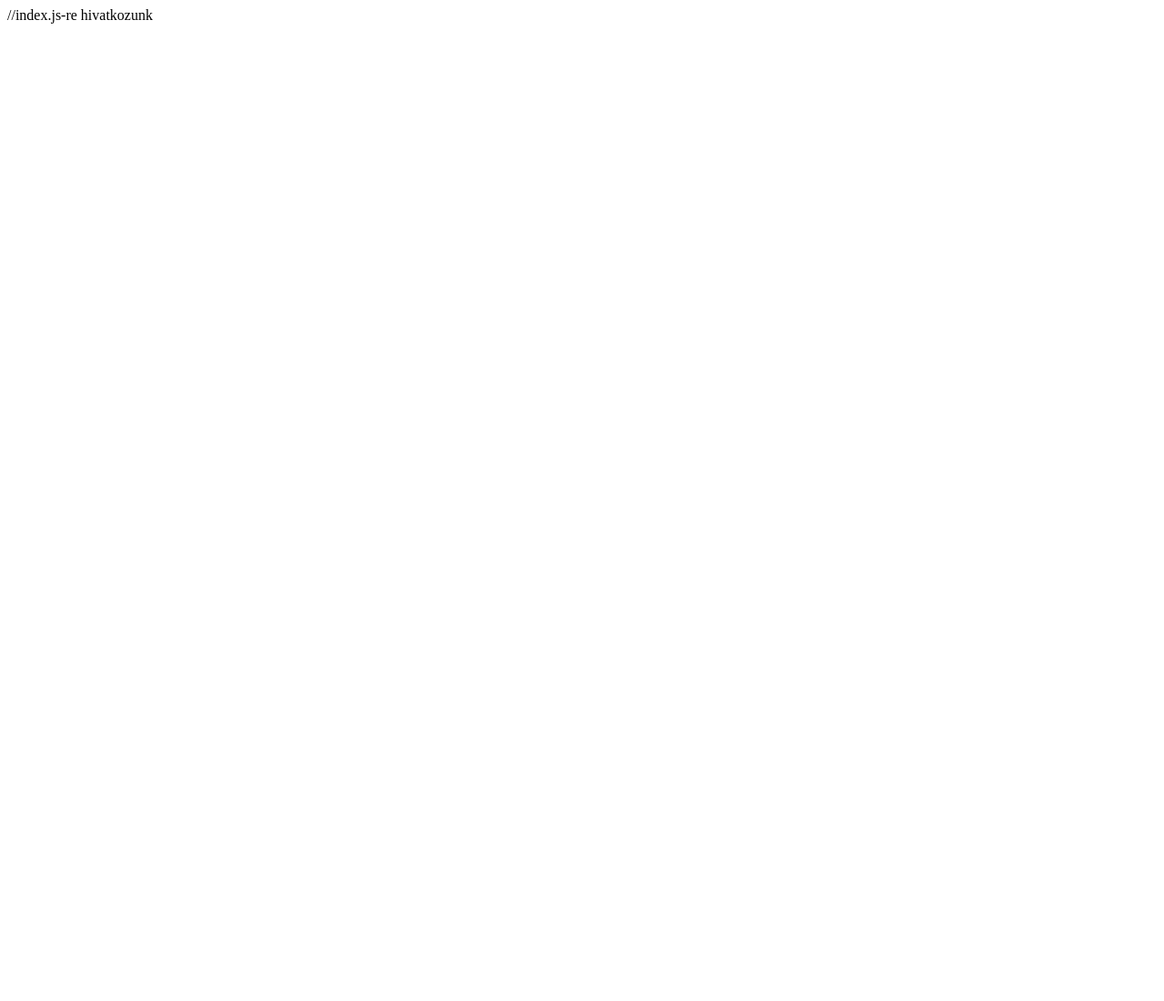
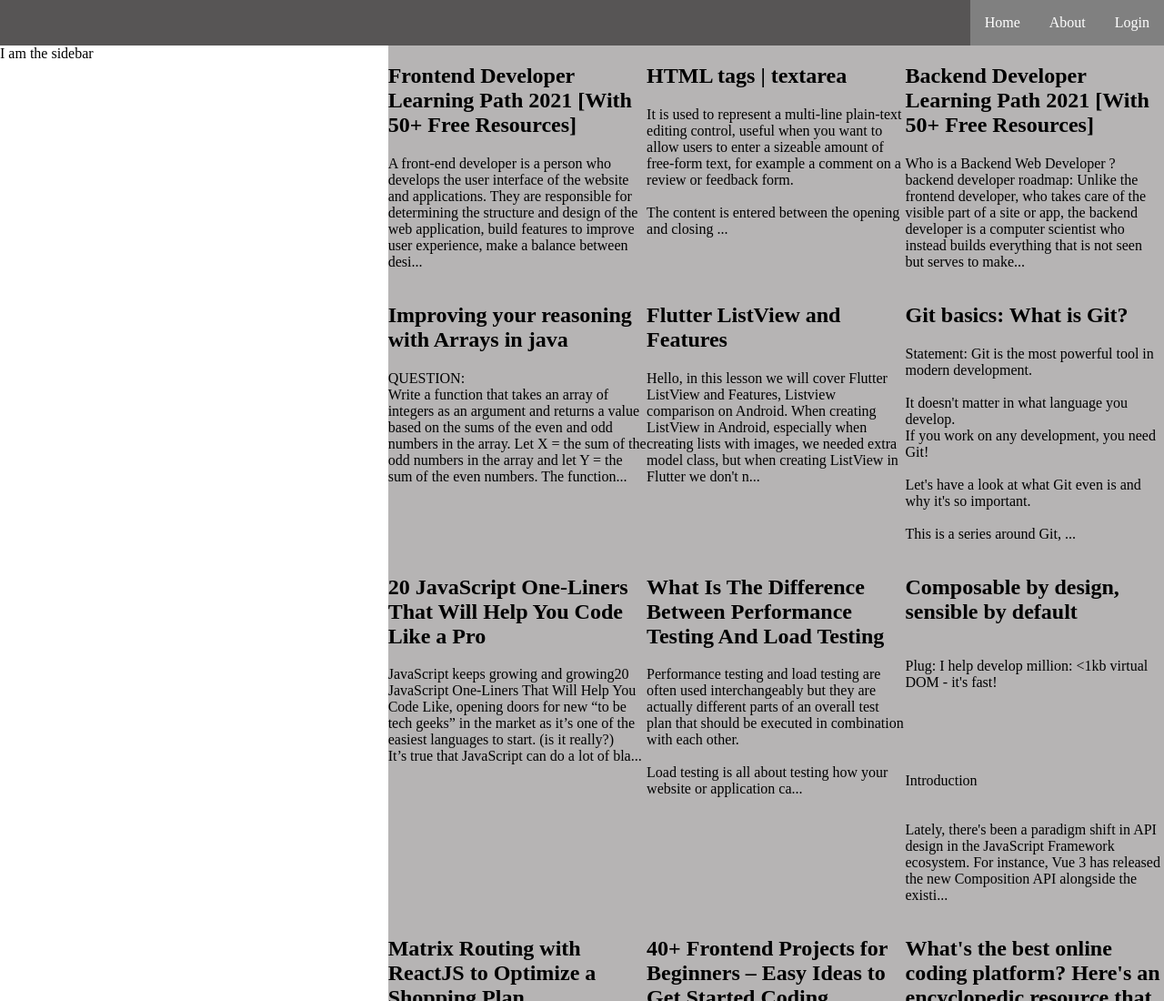
Before and after one commit to BuzinszkiCintia/rss-json, a plain HTML site: page index.html in a window 1280 px wide. Shown: the top 1100 px of the page at 91% size. Before the commit the page ends 800 px from the top, so only its background shows below. Drawn offline with Linux system fonts and the light colour scheme; no server answers.

Commit message:
Update 3

```diff
--- a/index.html
+++ b/index.html
@@ -5,10 +5,27 @@
     <meta http-equiv="X-UA-Compatible" content="IE=edge">
     <meta name="viewport" content="width=device-width, initial-scale=1.0">
     <title>RSS Reader</title>
-    <script src="index.js"></script> //index.js-re hivatkozunk
+    <script src="index.js"></script> <!--index.js-re hivatkozunk-->
     <link rel="stylesheet" href="style.css" />
 </head>
 <body>
-    <section id="rss"></section>
+    <div id="root">
+        <nav>
+            <ul>
+                <li><a href="#">Home</a></li><!--az "a" az egy html tag és a kacsacsőrtől lesz az-->
+                <li><a href="#footer">About</a></li>
+                <li><a href="login.html">Login</a></li>
+            </ul>
+        </nav><!--navigációs sáv-->
+
+        <div id ="main">
+            <aside>I am the sidebar</aside>
+            <section id="rss"></section>
+        </div>
+
+        <footer>
+            <a name="footer"></a><!--a tag egyenlő anchor-->
+            About us...</footer>
+    </div>
 </body>
 </html>
--- a/index.js
+++ b/index.js
@@ -1,5 +1,12 @@
+function trimDOM(str) {
+    let parsel = new DOMParser(); //példányosítás, a dom parser az egy konstruktor; beolvastuk, feldolgozza és csinál egy új dom tree-t ez a DOM parsel konst.
+    let doc = parsel.parseFromString(str, "text/html");
+    let txt = doc.body.innerText;
+    return txt.substring(0, 255) + "...";
+}
+
 function readNews() {
-    fetch("https://api.rss2json.com/v1/api.json?rss_url=https%3A%2F%2Fwww.theguardian.com%2Finternational%2Frss")
+    fetch("rss.json")
     .then((r)=> r.json()) //ezzel adom meg hogy json-t hozzon létre
     .then(renderNews);
 
@@ -14,18 +21,20 @@ function renderNews(news) {
 
 function renderItem(item) {//it hozzuk létre azt amit látni akarok kint az odlalon
     let box = document.createElement("div"); //dobozt hoztuk létre
+    box.className = "article";
     let title = document.createElement("h1"); //címet hoztuk létre
     let desc = document.createElement("p"); // táblázat
     let link = document.createElement("a");
 
     title.innerText = item.title; //egy adott item-nek kiolvassuk most a title mezejét és belerakjuk a title-be
+
     link.innerText = item.link;
     link.href = item.link;
-    desc.innerText = item.summary.substring(0,120) + "..."; // egy itemnek a summary tulajdonságát adjuk vissza (szöveget) + substring-el levágjuk
+    desc.innerText = trimDOM (item.summary);; // egy itemnek a summary tulajdonságát adjuk vissza (szöveget) + substring-el levágjuk (ez változott)
 
     box.append(title, desc); // most a dobozba beleírtuk az előző két sorba lévő szöveget
     document.getElementById("rss").append(box);
 
 }
 //event listener
-window.addEventListener("load", readNews); //
+window.addEventListener("load", readNews);
--- a/style.css
+++ b/style.css
@@ -1,5 +1,60 @@
+body {
+    margin: 0;
+    padding:0;
+}
 #rss {
-    display: grid;
-    grid-template-columns: 1fr 1fr 1fr;
+    display: flex; /*mindent egy sorba rak, flex: display property, flexnek a lényege, hogy minden láthtató legyen*/
+    flex-wrap:wrap ;/*bekapcsol egy levágás funkciót, olyan szélesre terjeszkedik el amennyire tud és utána vágja le*/
+    background-color: rgb(182, 180, 180);
+    flex: 2;
+}
+
+.article {
+    width: 33.33%;
+}
+
+@media  screen and (max-width: 768px) { /*média selector, dinamukisan alkalmazkodik a méretváltozáshoz*/
+    .article {
+        width: 50%;
+
+    }
+}
+@media  screen and (max-width: 450px) { /*média selector, dinamukisan alkalmazkodik a méretváltozáshoz*/
+    .article {
+        width: 100%;
+
+        }
+
+    }
+
+#root {
+    display: flex;
+    flex-direction: column;
+}
+
+nav ul{
+    display: flex;
+    list-style-type: none;
+    margin: 0;
+    padding: 0;
+    justify-content: flex-end;/*jobbra rendezte*/
+    background-color: rgb(87, 85, 85);
+    color: white;
 
 }
+nav ul a {
+    display: block;
+    padding: 1rem;/*egymsához képest állítottuk a menüpontokat*/
+    background-color: grey;
+    text-decoration: none;
+    color: white;
+}
+
+#main {
+    display: flex;
+}
+
+aside {
+    flex: 1;
+
+}
```
Also changed, not shown: login.html (added, +13 -0 lines).
